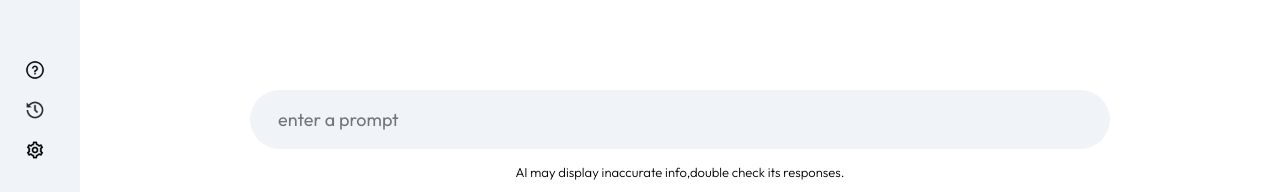
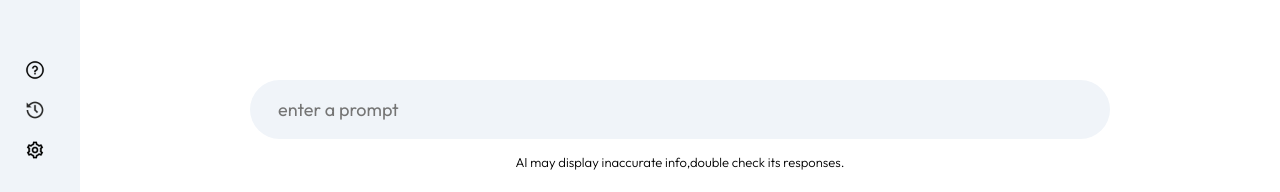
Before and after one commit to mdsalik728/AI-Chatbot, a React (Vite) app: page / in a window 1280 px wide. Shown: the part 605-797 px from the top of the page. Built offline with nearby package versions, Linux system fonts and the light colour scheme; no server answers.

Commit message:
Update Main.css

```diff
--- a/src/components/main/Main.css
+++ b/src/components/main/Main.css
@@ -78,7 +78,7 @@
     bottom: 0;
     width: 100%;
     max-width: 900px;
-    padding: 0px 20px;
+    padding: 10px 20px;
     margin: auto;
     position:fixed;
     background-color:white;
```
